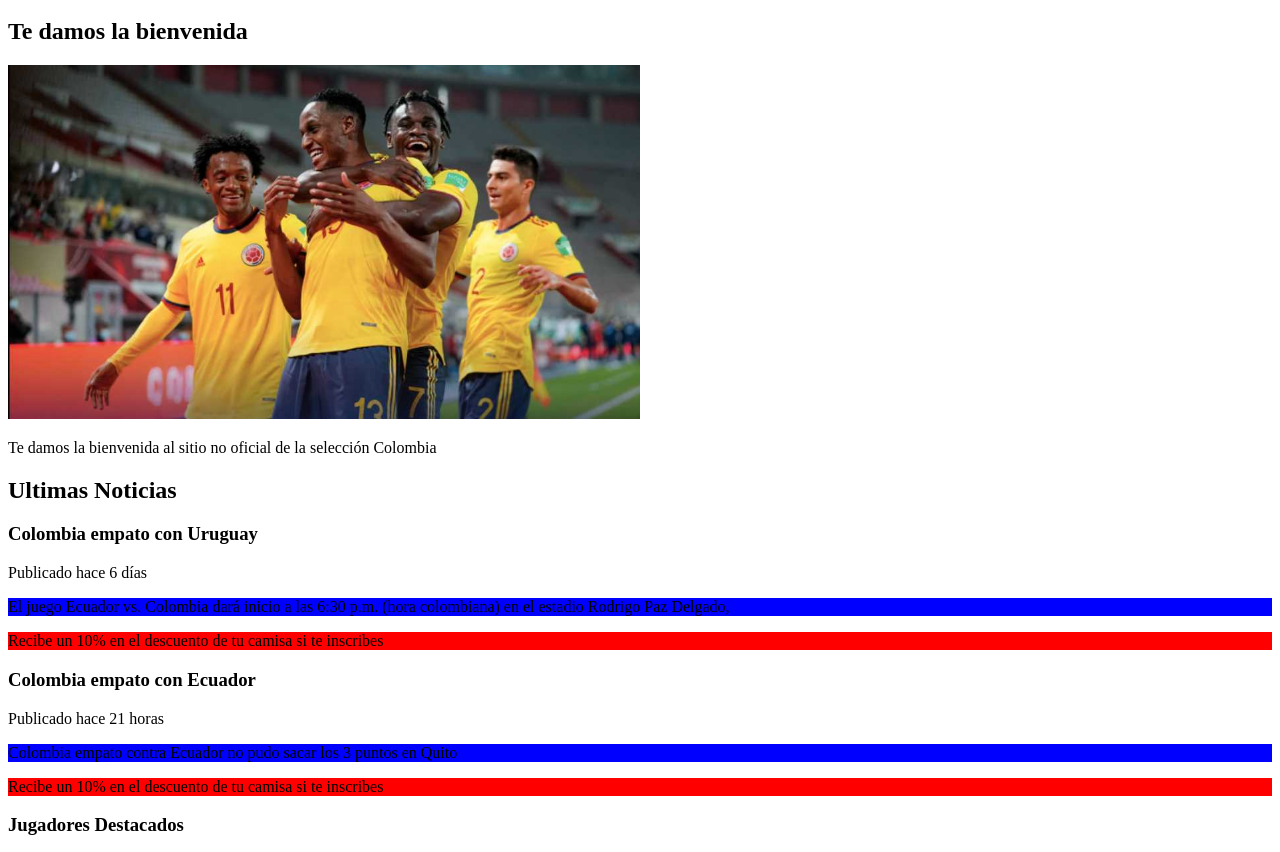
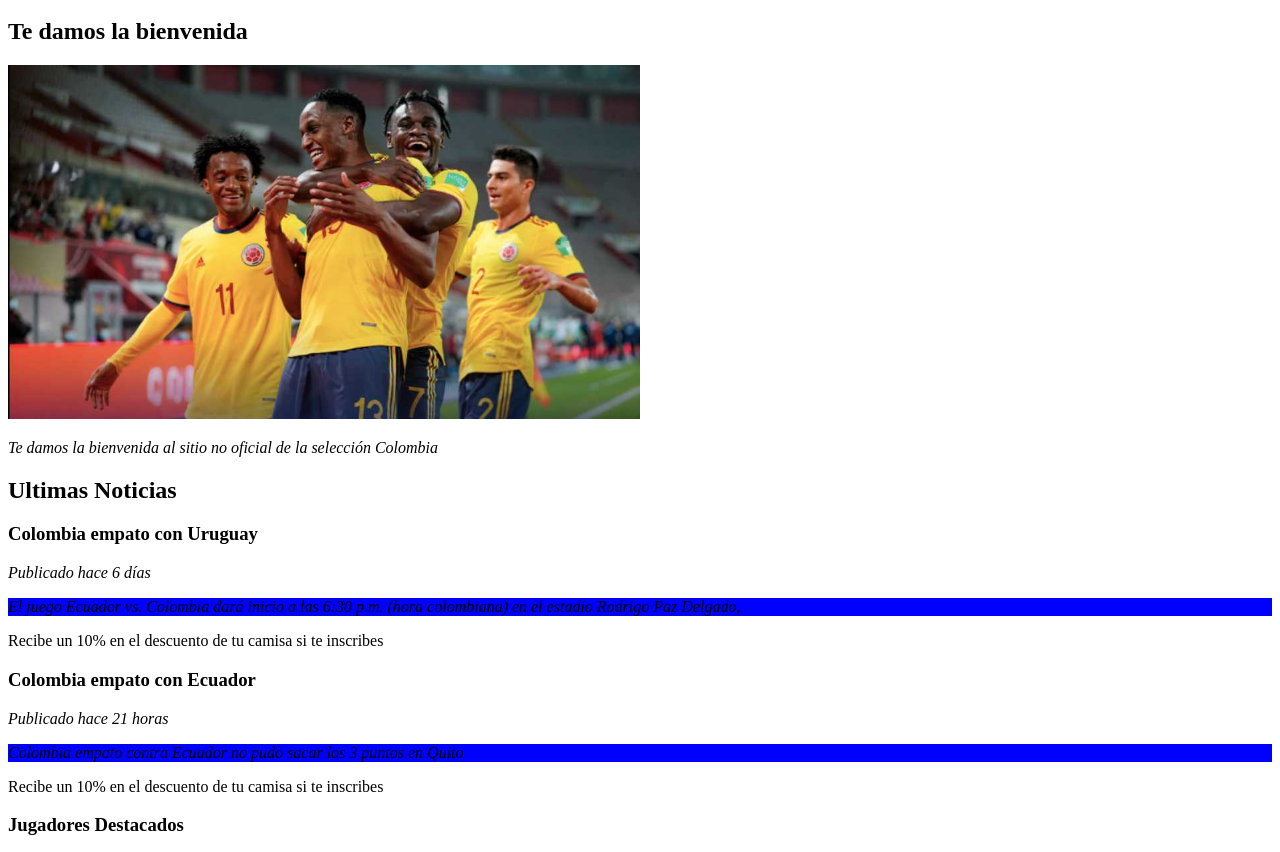
Before and after one commit to uodavid/fullstack-11, a plain HTML site: page index.html in a window 1280 px wide. Shown: the part 100-952 px from the top of the page. Drawn offline with Linux system fonts and the light colour scheme.

Commit message:
feat: css in head tag

```diff
--- a/index.html
+++ b/index.html
@@ -6,8 +6,16 @@
     <meta author="Juan Uribe">
     <link rel="icon" href="img/favicon.png" type="image/x-icon">
     <title>Inicio - Pagina de la Slección Colombia</title>
+    <style>
+        p{
+            font-style: italic;
+        }
+        .news-content{
+            background-color: blue;
+        }
+    </style>
 </head>
-<mañas,>
+
     <header>
         <h1>Selección Colombia</h1>
 
@@ -31,18 +39,18 @@
     <div id="news-1" class="news">
         <h3>Colombia empato con Uruguay</h3>
         <p>Publicado hace 6 días</p>
-        <p style="background-color: blue;">El juego Ecuador vs. Colombia dará inicio a las 6:30 p.m. (hora colombiana)
+        <p class="news-content">El juego Ecuador vs. Colombia dará inicio a las 6:30 p.m. (hora colombiana)
             en el estadio Rodrigo Paz Delgado,</p>
-            <div style="background-color: red;"> Recibe un 10% en el descuento de tu camisa si te inscribes</div>
+            <div> Recibe un 10% en el descuento de tu camisa si te inscribes</div>
     </div>
 
     <div id="news-2" class="news">
         <h3>Colombia empato con Ecuador </h3>
         <p>Publicado hace 21 horas</p>
 
-        <p style="background-color: blue;" >Colombia empato contra Ecuador no pudo sacar los 3 puntos en Quito</p>
+        <p class="news-content">Colombia empato contra Ecuador no pudo sacar los 3 puntos en Quito</p>
 
-        <div style="background-color: red;"> Recibe un 10% en el descuento de tu camisa si te inscribes</div>
+        <div> Recibe un 10% en el descuento de tu camisa si te inscribes</div>
 
     </div>
 </div>
```
